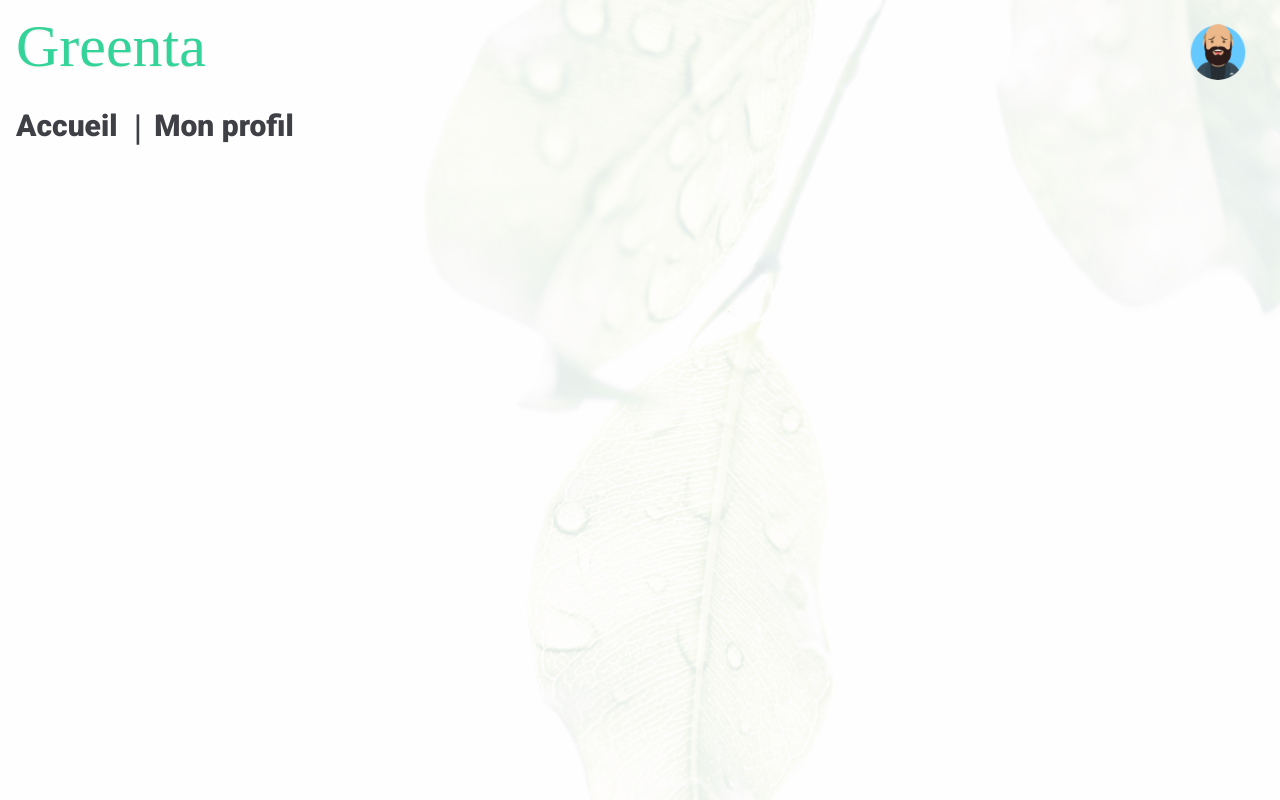
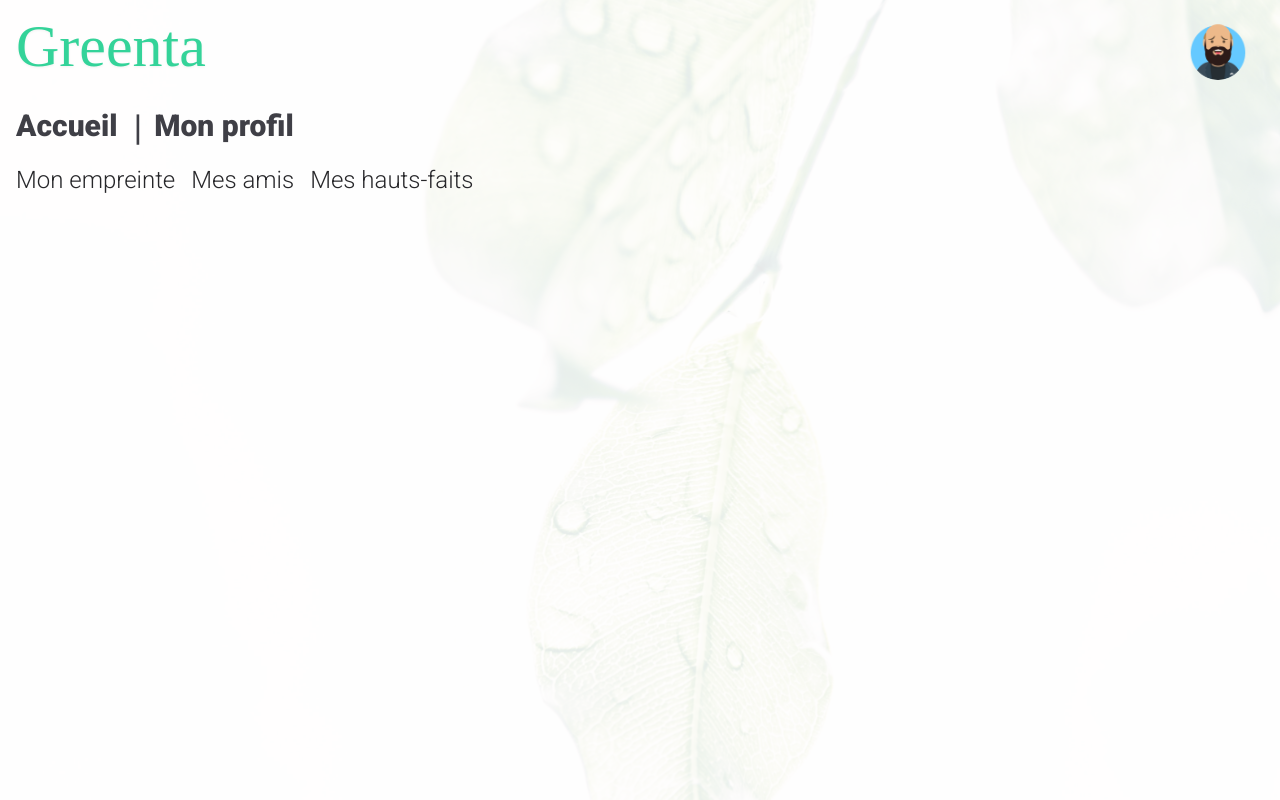
Before and after one commit to MatthieuELIE/greta, a React (Vite) app in the folder frontend/: page /footprint in a window 1280 px wide. Shown: the top 800 px of the page. Built offline with nearby package versions, Linux system fonts and the light colour scheme; a web font is replaced by a local one.

Commit message:
footprint

```diff
--- a/frontend/src/App.jsx
+++ b/frontend/src/App.jsx
@@ -5,6 +5,7 @@
 import Footer from "@components/Footer";
 import FriendsBoard from "@pages/FriendsBoard";
 import AchievementsPage from "@pages/AchievementsPage";
+import FootPrint from "@pages/FootPrint";
 
 import "./App.css";
 import "./index.css";
@@ -21,6 +22,7 @@
             <Route path="/" element={<Home />} />
             <Route path="/friendsboard" element={<FriendsBoard />} />
             <Route path="/achievements" element={<AchievementsPage />} />
+            <Route path="/footprint" element={<FootPrint />} />
             <Route path="/profil" element={<Profils />} />
           </Routes>
         </main>
--- a/frontend/src/pages/AchievementsPage.jsx
+++ b/frontend/src/pages/AchievementsPage.jsx
@@ -5,6 +5,9 @@
   return (
     <>
       <div className="flex flex-row mb-12 font-[300] text-roboto text-2xl text-zinc-800">
+        <Link to="/footprint">
+        <div className="pl-4 hover:font-bold">Mon empreinte</div>
+        </Link>
         <Link to="/friendsboard">
           <div className="pl-4 hover:font-bold">Mes amis</div>
         </Link>
--- /dev/null
+++ b/frontend/src/pages/FootPrint.jsx
@@ -0,0 +1,19 @@
+import { Link } from "react-router-dom";
+
+export default function FootPrint() {
+  return (
+    <>
+      <div className="flex flex-row mb-12 font-[300] text-roboto text-2xl text-zinc-800">
+        <Link to="/footprint">
+          <div className="pl-4 hover:font-bold">Mon empreinte</div>
+        </Link>
+        <Link to="/friendsboard">
+          <div className="pl-4 hover:font-bold">Mes amis</div>
+        </Link>
+        <Link to="/achievements">
+          <div className="pl-4 hover:font-bold">Mes hauts-faits</div>
+        </Link>
+      </div>
+    </>
+  );
+}
--- a/frontend/src/pages/FriendsBoard.jsx
+++ b/frontend/src/pages/FriendsBoard.jsx
@@ -42,6 +42,9 @@
   return (
     <div>
       <div className="flex flex-row mb-12 font-[300] text-roboto text-2xl text-zinc-800">
+        <Link to="/footprint">
+        <div className="pl-4 hover:font-bold">Mon empreinte</div>
+        </Link>
         <Link to="/friendsboard">
           <div className="pl-4 hover:font-bold">Mes amis</div>
         </Link>
--- a/frontend/src/pages/Profils.jsx
+++ b/frontend/src/pages/Profils.jsx
@@ -31,6 +31,9 @@
   return (
     <div className="ProfilsPage">
       <div className="flex flex-row mb-12 font-[300] text-roboto text-2xl text-zinc-800">
+        <Link to="/footprint">
+        <div className="pl-4 hover:font-bold">Mon empreinte</div>
+        </Link>
         <Link to="/friendsboard">
           <div className="pl-4 hover:font-bold">Mes amis</div>
         </Link>
```
